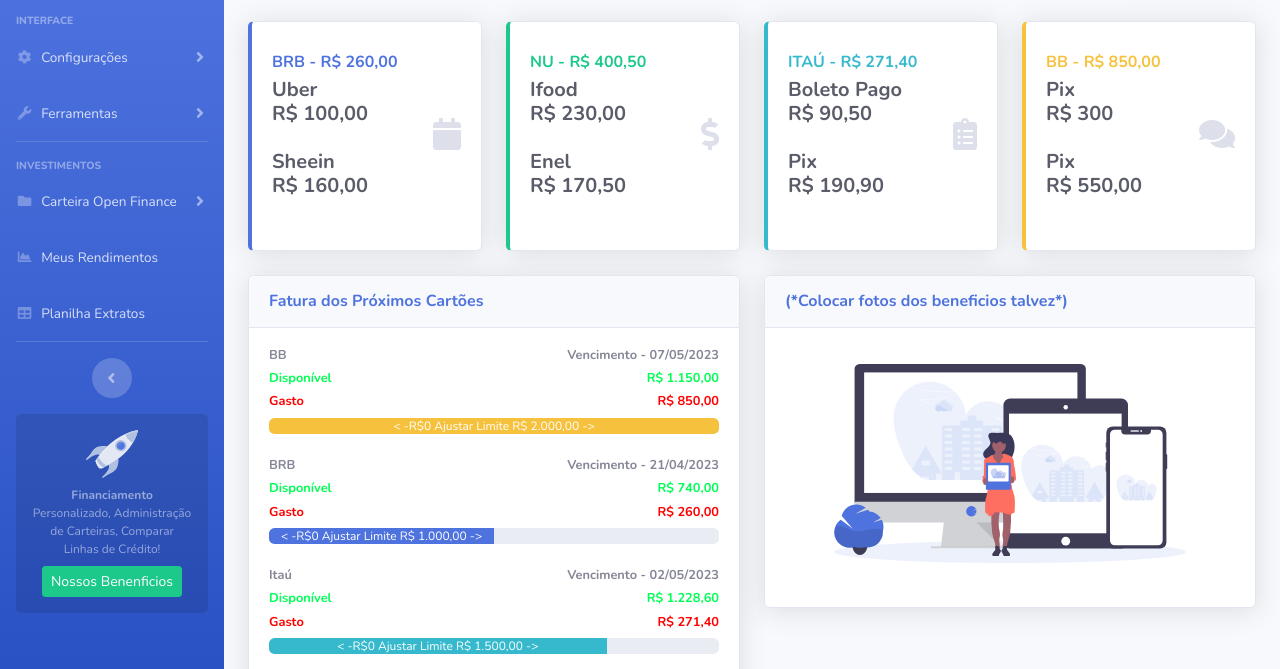
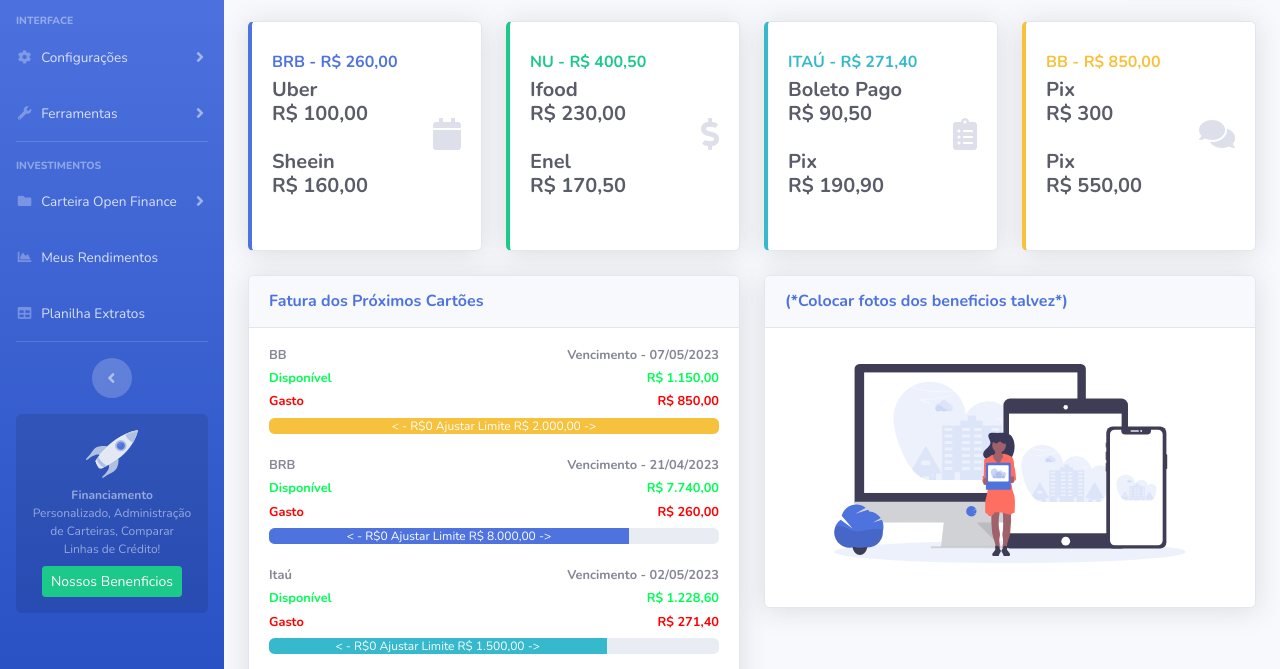
Before and after one commit to victorHBT/InterfaceInvestimentosBRB, a website with bundled scripts: page index.html in a window 1280 px wide. Shown: the part 131-800 px from the top of the page. Built offline with nearby package versions, Linux system fonts and the light colour scheme; files whose address does not match are found by name.

Commit message:
Update index.html

```diff
--- a/index.html
+++ b/index.html
@@ -493,7 +493,7 @@
                                                             class="float-right"> <font color="#FF0000"> R$ 850,00 </font></span></h4>
                                     <div class="progress mb-4">
                                         <div class="progress-bar bg-warning" role="progressbar" style="width: 100%"
-                                            aria-valuenow="40" aria-valuemin="0" aria-valuemax="100">< -R$0 Ajustar Limite R$ 2.000,00 -></div>
+                                            aria-valuenow="40" aria-valuemin="0" aria-valuemax="100">< - R$0 Ajustar Limite R$ 2.000,00 -></div>
                                     </div>
 
 
@@ -501,12 +501,12 @@
                                     <h4 class="small font-weight-bold">BRB<span
                                             class="float-right"> Vencimento - 21/04/2023</span></h4>
                                             <h4 class="small font-weight-bold"><font color="#00ff55"> Disponível </font> <span
-                                                    class="float-right"> <font color="#00ff55"> R$ 740,00 </font></span></h4>
+                                                    class="float-right"> <font color="#00ff55"> R$ 7.740,00 </font></span></h4>
                                             <h4 class="small font-weight-bold"><font color="#FF0000"> Gasto </font> <span
                                                             class="float-right"> <font color="#FF0000"> R$ 260,00 </font></span></h4>
                                     <div class="progress mb-4">
-                                        <div class="progress-bar" role="progressbar" style="width:50%"
-                                            aria-valuenow="60" aria-valuemin="0" aria-valuemax="100">< -R$0 Ajustar Limite R$ 1.000,00 -></div>
+                                        <div class="progress-bar" role="progressbar" style="width:80%"
+                                            aria-valuenow="60" aria-valuemin="0" aria-valuemax="100">< - R$0 Ajustar Limite R$ 8.000,00  -></div>
 
                                     </div>
                                     <h4 class="small font-weight-bold">Itaú <span
@@ -517,7 +517,7 @@
                                                             class="float-right"> <font color="#FF0000"> R$ 271,40 </font></span></h4>
                                     <div class="progress mb-4">
                                         <div class="progress-bar bg-info" role="progressbar" style="width: 75%"
-                                            aria-valuenow="80" aria-valuemin="0" aria-valuemax="100">< -R$0 Ajustar Limite R$ 1.500,00 -></div>
+                                            aria-valuenow="80" aria-valuemin="0" aria-valuemax="100">< - R$0 Ajustar Limite R$ 1.500,00 -></div>
                                     </div>
                                     <h4 class="small font-weight-bold">Nubank <span
                                             class="float-right">Vencimento - 10/04/2023</span></h4>
@@ -527,7 +527,7 @@
                                                             class="float-right"> <font color="#FF0000"> 450,50 </font></span></h4>
                                     <div class="progress">
                                         <div class="progress-bar bg-success" role="progressbar" style="width: 100%"
-                                            aria-valuenow="100" aria-valuemin="0" aria-valuemax="100">< -R$0 Ajustar Limite R$ 5.000,00 -></div>
+                                            aria-valuenow="100" aria-valuemin="0" aria-valuemax="100">< - R$0 Ajustar Limite R$ 5.000,00 -></div>
                                     </div>
                                 </div>
                             </div>
```
